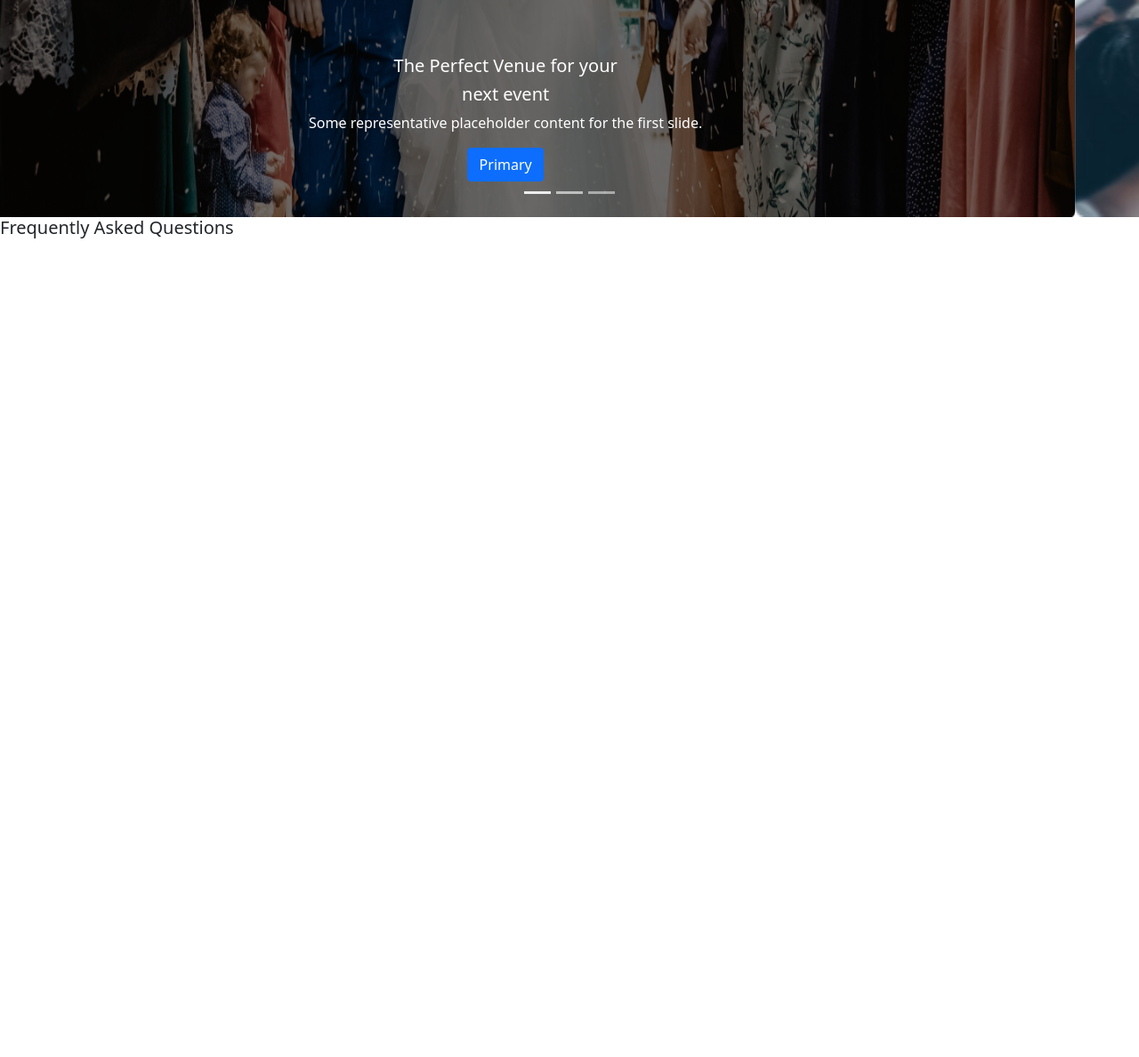
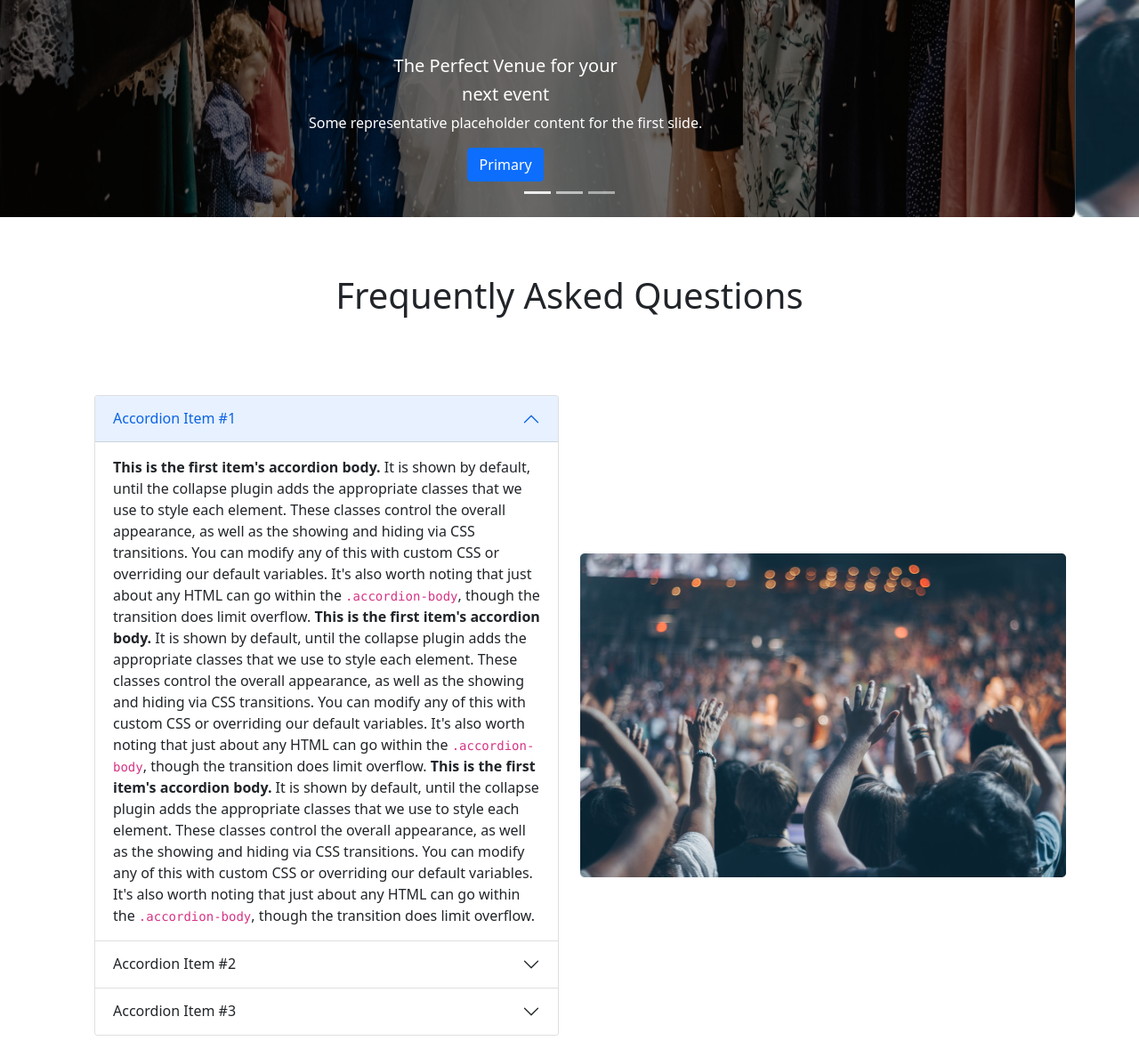
Before and after one commit to sajolbhadra/moina-convention-center, a plain HTML site: page index.html in a window 1280 px wide. Shown: the part 612-1800 px from the top of the page at 89% size. Before the commit the page ends 912 px from the top, so only its background shows below. Drawn offline with nearby package versions, Linux system fonts and the light colour scheme.

Commit message:
faq added

```diff
--- a/index.html
+++ b/index.html
@@ -93,12 +93,53 @@
 
 
         <section>
-            <h5>Frequently Asked Questions</h5>
+            <h5 class="text-center h1 py-5 my-3">Frequently Asked Questions</h5>
 
-            <div class="row">
-                <div class="col-lg-6"></div>
-                <div class="col-lg-6">
-                    <img src="images" alt="">
+            <div class="row container mx-auto d-flex align-items-center">
+                <div class="col-lg-6 col-md-12 py-4">
+                    <div class="accordion" id="accordionExample">
+                        <div class="accordion-item">
+                          <h2 class="accordion-header" id="headingOne">
+                            <button class="accordion-button" type="button" data-bs-toggle="collapse" data-bs-target="#collapseOne" aria-expanded="true" aria-controls="collapseOne">
+                              Accordion Item #1
+                            </button>
+                          </h2>
+                          <div id="collapseOne" class="accordion-collapse collapse show" aria-labelledby="headingOne" data-bs-parent="#accordionExample">
+                            <div class="accordion-body">
+                              <strong>This is the first item's accordion body.</strong> It is shown by default, until the collapse plugin adds the appropriate classes that we use to style each element. These classes control the overall appearance, as well as the showing and hiding via CSS transitions. You can modify any of this with custom CSS or overriding our default variables. It's also worth noting that just about any HTML can go within the <code>.accordion-body</code>, though the transition does limit overflow.
+                              <strong>This is the first item's accordion body.</strong> It is shown by default, until the collapse plugin adds the appropriate classes that we use to style each element. These classes control the overall appearance, as well as the showing and hiding via CSS transitions. You can modify any of this with custom CSS or overriding our default variables. It's also worth noting that just about any HTML can go within the <code>.accordion-body</code>, though the transition does limit overflow.
+                              <strong>This is the first item's accordion body.</strong> It is shown by default, until the collapse plugin adds the appropriate classes that we use to style each element. These classes control the overall appearance, as well as the showing and hiding via CSS transitions. You can modify any of this with custom CSS or overriding our default variables. It's also worth noting that just about any HTML can go within the <code>.accordion-body</code>, though the transition does limit overflow.
+                            </div>
+                          </div>
+                        </div>
+                        <div class="accordion-item">
+                          <h2 class="accordion-header" id="headingTwo">
+                            <button class="accordion-button collapsed" type="button" data-bs-toggle="collapse" data-bs-target="#collapseTwo" aria-expanded="false" aria-controls="collapseTwo">
+                              Accordion Item #2
+                            </button>
+                          </h2>
+                          <div id="collapseTwo" class="accordion-collapse collapse" aria-labelledby="headingTwo" data-bs-parent="#accordionExample">
+                            <div class="accordion-body">
+                              <strong>This is the second item's accordion body.</strong> It is hidden by default, until the collapse plugin adds the appropriate classes that we use to style each element. These classes control the overall appearance, as well as the showing and hiding via CSS transitions. You can modify any of this with custom CSS or overriding our default variables. It's also worth noting that just about any HTML can go within the <code>.accordion-body</code>, though the transition does limit overflow.
+                            </div>
+                          </div>
+                        </div>
+                        <div class="accordion-item">
+                          <h2 class="accordion-header" id="headingThree">
+                            <button class="accordion-button collapsed" type="button" data-bs-toggle="collapse" data-bs-target="#collapseThree" aria-expanded="false" aria-controls="collapseThree">
+                              Accordion Item #3
+                            </button>
+                          </h2>
+                          <div id="collapseThree" class="accordion-collapse collapse" aria-labelledby="headingThree" data-bs-parent="#accordionExample">
+                            <div class="accordion-body">
+                              <strong>This is the third item's accordion body.</strong> It is hidden by default, until the collapse plugin adds the appropriate classes that we use to style each element. These classes control the overall appearance, as well as the showing and hiding via CSS transitions. You can modify any of this with custom CSS or overriding our default variables. It's also worth noting that just about any HTML can go within the <code>.accordion-body</code>, though the transition does limit overflow.
+                            </div>
+                          </div>
+                        </div>
+                      </div>
+                </div>
+                <div class="col-lg-6 col-md-12 py-4 mx-auto">
+                    <img src="images/people.png" alt="">
                 </div>
             </div>
         </section>
```
